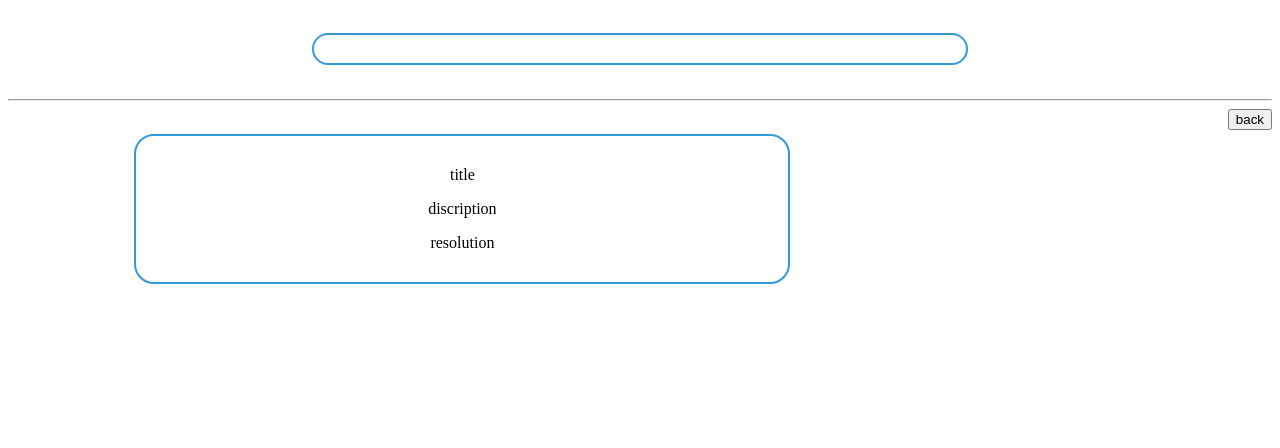
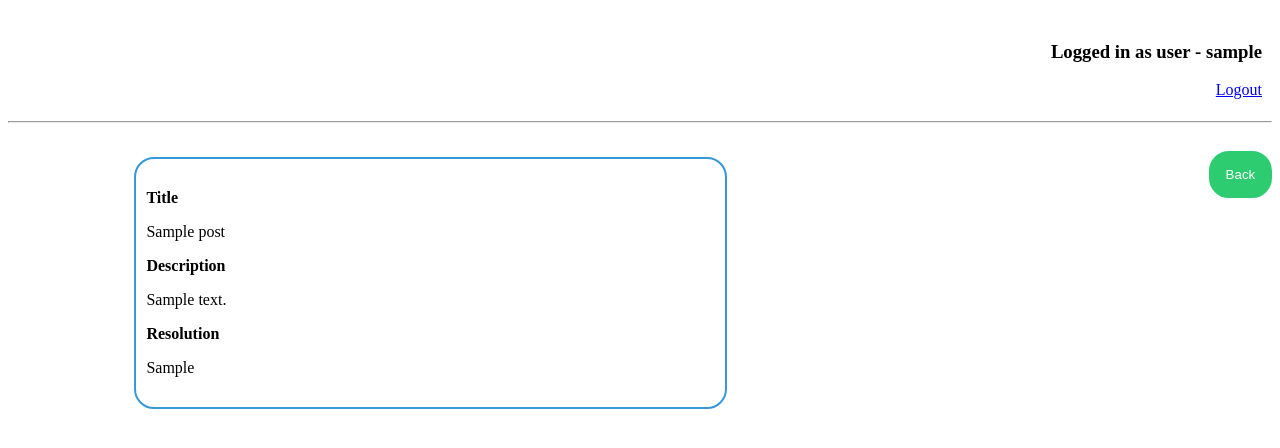
Before and after one commit to Ashumishra01999/KnowledgeBase, a PHP site: page /post.php?post_id=1 in a window 1280 px wide. Shown: the top 448 px of the page. Run offline with PHP 8.4, Linux system fonts and the light colour scheme; the visitor is signed in with stand-in values (Sample User, id 1); tables that the repository leaves empty or names only in its code hold one stand-in row (values such as "Sample post").

Commit message:
Connected post.php with database

```diff
--- a/dbconnect.php
+++ b/dbconnect.php
@@ -24,6 +24,7 @@ error_reporting(E_ALL);
       $query->execute();
       return $query->get_result();
     }
+
     public function addIssue($title, $description, $resolution, $user_id)
     {
       global $dblink;
@@ -32,6 +33,7 @@ error_reporting(E_ALL);
       $query->bind_param("sssi", $title, $description, $resolution, $user_id);
       return $query->execute();
     }
+
     public function search($query)
     {
       global $dblink;
@@ -45,9 +47,17 @@ error_reporting(E_ALL);
             $query .= " AND title like '%" . $keyword[$i] . "%'";
         }
       }
+      $result = $dblink->query($query);
+      return $result->fetch_all(MYSQLI_ASSOC);
+    }
 
-     $result = $dblink->query($query);
-     return $result->fetch_all(MYSQLI_ASSOC);
+    public function getPost($post_id)
+    {
+      global $dblink;
+      $query = $dblink->prepare("SELECT title, description, resolution FROM posts WHERE post_id = ?");
+      $query->bind_param("s", $post_id);
+      $query->execute();
+      return ($query->get_result())->fetch_array(MYSQLI_ASSOC);
     }
   }
  ?>
--- a/post.php
+++ b/post.php
@@ -1,3 +1,18 @@
+<?php
+require_once('dbconnect.php');
+session_start();
+
+if(!isset($_SESSION['username']))
+{
+  die("<h3>Unauthorised Access<h3>");
+}
+else
+{
+  $dbconnection = new dbconnector;
+  $dbconnection->connect();
+  $post = $dbconnection->getPost($_GET['post_id']);
+}
+?>
 <!Doctype html>
 <html>
 <head>
@@ -14,31 +29,40 @@
     border-radius: 3px;
     flex: 1;
   }
-div.postform{
+div.postcontainer{
   display: block;
   margin: 2% auto;
   margin-left:10%;
-  text-align:center;
   border: 2px solid #3498db;
   padding: 14px 10px;
-  width: 50%;
+  width: 45%;
   outline: none;
   color: black;
   border-radius: 20px;
   }
   div.navbar{
     display: block;
-    margin: 2% auto;
-    text-align:center;
-    border: 2px solid #3498db;
+    text-align:right;
     padding: 14px 10px;
-    width: 50%;
+    width: 100%;
     outline: none;
     color: black;
+  }
+  div.backbuttondiv {
+    width: 5%;
+    height: 4%;
+  }
+  input.backbutton{
+    display: inline-block;
+    margin: 20px auto;
+    border: 2px solid #2ecc71;
+    background: #2ecc71;
+    padding: 14px 10px;
+    width: 100%;
+    outline: none;
+    color: white;
     border-radius: 20px;
-  }
-  div.backbutton{
-
+    cursor: pointer;
 
 }
 </style>
@@ -46,20 +70,24 @@ div.postform{
 <body>
   <section class="wrapper">
   <div class="navbar">
-    <nav>
-
-    </nav>
+    <?php
+    echo "<h3>Logged in as user - {$_SESSION['username']}</h3>";
+    echo '<a href="logout.php">Logout</a>';
+    ?>
+  </div>
   </section>
   <hr>
   <section class="wrapper">
-    <div class="postform">
-    <p class="title">title</p>
-    <p class="description">discription</p>
-    <p class="resolution">resolution</p>
+    <div class="postcontainer">
+    <p class="titlelabel"><b>Title</b></p>
+    <p class="title"><?php echo $post['title']; ?></p>
+    <p class="descriptionlabel"><b>Description</b></p>
+    <p class="description"><?php echo $post['description']; ?></p>
+    <p class="resolutionlabel"><b>Resolution</b></p>
+    <p class="resolution"><?php echo $post['resolution']; ?></p>
   </div>
-  <div class="backbutton">
-  <form class="backbutton" action="back.php">
-  <input type="submit"  class="back" value="back">
+  <div class="backbuttondiv">
+  <a href=<?php if(isset($_SERVER['HTTP_REFERER'])) { echo htmlspecialchars($_SERVER['HTTP_REFERER']); } else { echo htmlspecialchars($_SERVER["PHP_SELF"]."?post_id=".$_GET['post_id']); } ?>><input type="button" class="backbutton" value="Back" /></a>
 </div>
   </section>
 
```
